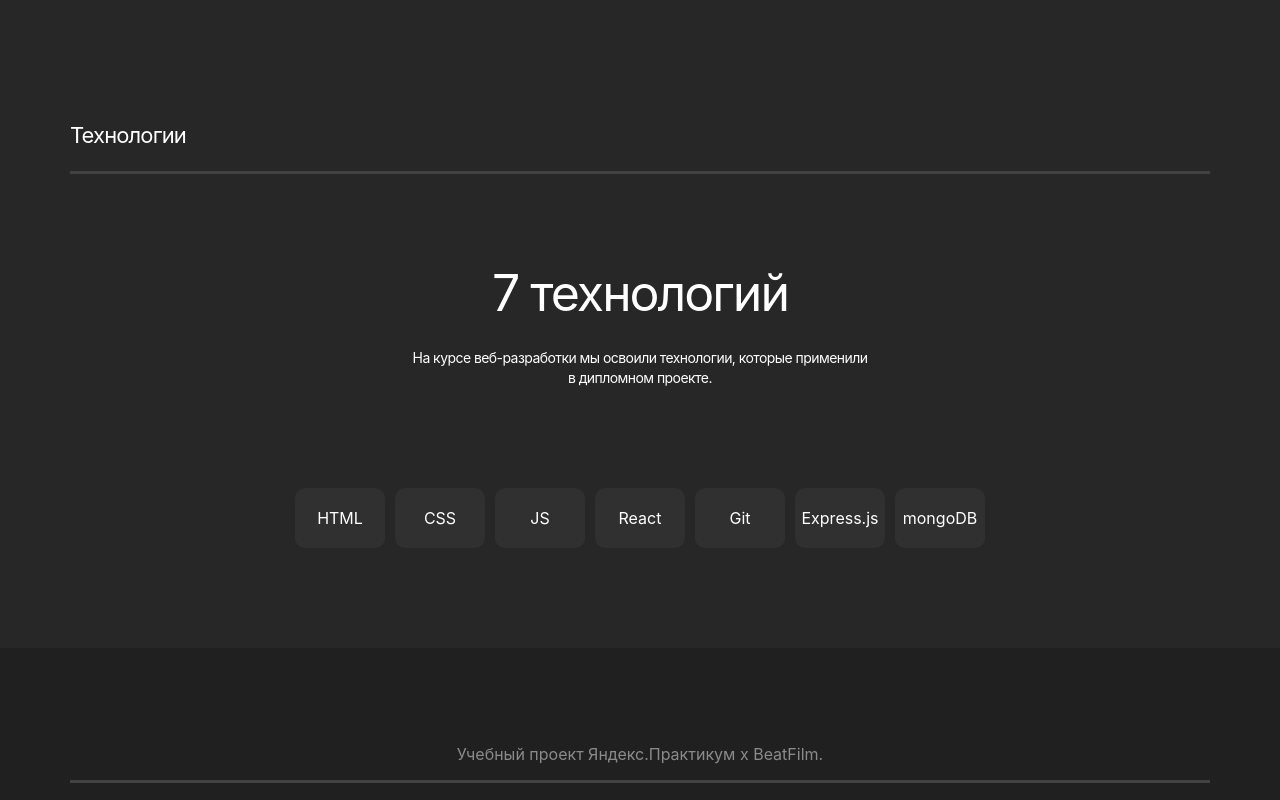
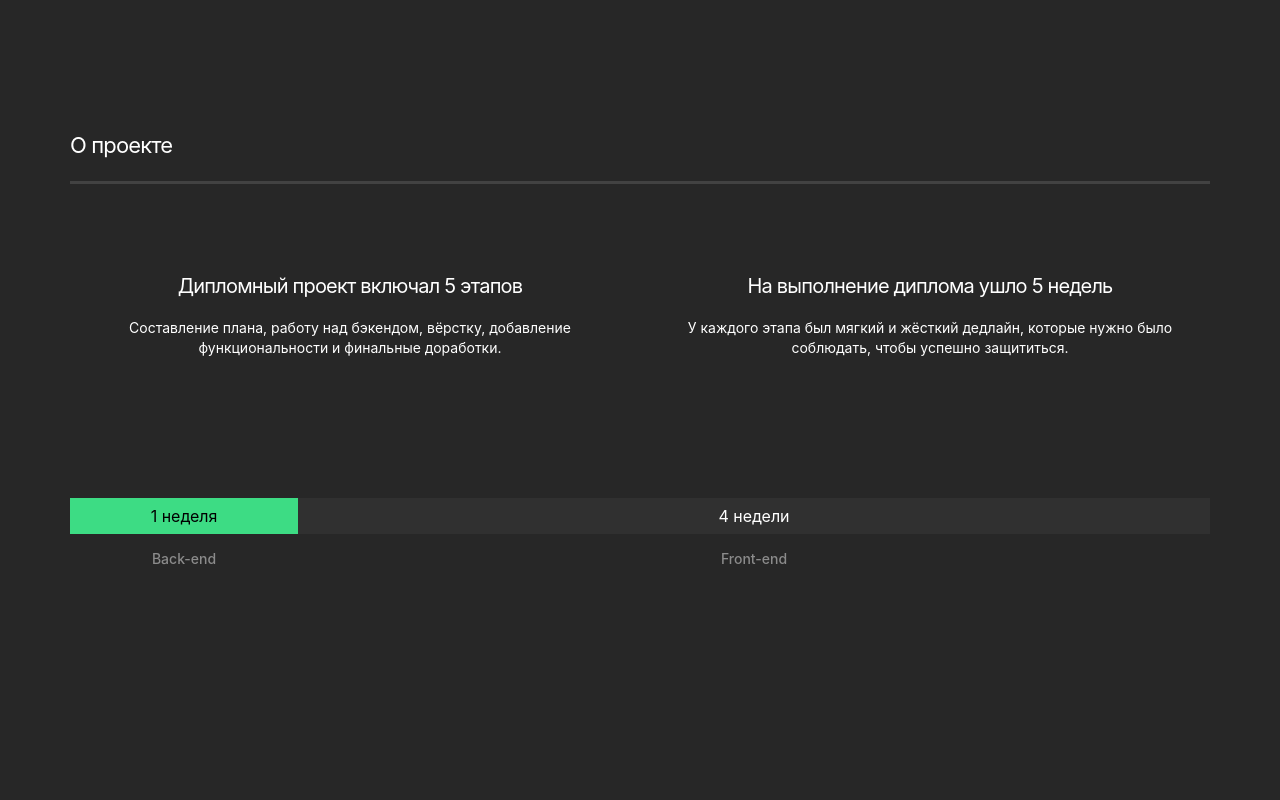
Before and after one commit to OGSmit/movies-explorer-frontend, a React (Create React App) app in the folder frontend/: page / in a window 1280 px wide. Shown: the top 800 px of the page. Built offline with nearby package versions, Linux system fonts and the light colour scheme.

Commit message:
написал секцию about

```diff
--- a/frontend/src/components/About.css
+++ b/frontend/src/components/About.css
@@ -0,0 +1,97 @@
+.about {
+  margin: 0 auto;
+  padding: 110px 70px;
+  background-color: #272727;
+  display: flex;
+  flex-direction: column;
+  align-items: center;
+  box-sizing: border-box;
+}
+
+.about__description {
+  font-family: 'Inter';
+  font-style: normal;
+  font-weight: 400;
+  font-size: 22px;
+  line-height: 27px;
+  letter-spacing: -0.04em;
+  color: #FFFFFF;
+  align-self: start;
+}
+
+.about__container {
+  display: flex;
+  flex-direction: row;
+  border-top: solid #424242;
+  justify-content: center;
+  align-items: center;
+  width: 100%;
+  padding: 70px 0 110px;
+  gap: 20px;
+}
+
+.about__topic-stage {
+  width: 50%;
+}
+
+.about__topic-name {
+  font-family: 'Inter';
+  font-style: normal;
+  font-weight: 400;
+  font-size: 20px;
+  line-height: 24px;
+  letter-spacing: -0.04em;
+  color: #FFFFFF;
+}
+
+.about__topic-text {
+  font-family: 'Inter';
+  font-style: normal;
+  font-weight: 400;
+  font-size: 14px;
+  line-height: 20px;
+  color: #FFFFFF;
+}
+
+.about__line-container {
+  display: flex;
+  flex-direction: row;
+  justify-content: center;
+  align-items: center;
+  width: 100%;
+}
+
+.about__line-20 {
+  width: 20%;
+}
+
+.about__line-80 {
+  width: 80%;
+}
+
+.about__line {
+  height: 36px;
+  display: flex;
+  justify-content: center;
+  align-items: center;
+}
+
+.about__line_green {
+  background-color: #3DDC84;
+  color: black;
+}
+
+.about__line_gray {
+  background-color: #303030;
+  color: white;
+}
+
+.about__line-name {
+  font-family: 'Inter';
+  font-style: normal;
+  font-weight: 500;
+  font-size: 14px;
+  line-height: 17px;
+  text-align: center;
+  color: #8B8B8B;
+}
--- a/frontend/src/components/About.js
+++ b/frontend/src/components/About.js
@@ -3,8 +3,28 @@ import './About.css'
 function About() {
 
   return (
-    <div>
-
+    <div className='about'>
+      <p className='about__description'>О проекте</p>
+      <div className='about__container'>
+        <div className='about__topic-stage'>
+        <p className='about__topic-name'>Дипломный проект включал 5 этапов</p>
+        <p className='about__topic-text'>Составление плана, работу над бэкендом, вёрстку, добавление функциональности и финальные доработки.</p>
+        </div>
+        <div className='about__topic-stage'>
+        <p className='about__topic-name'>На выполнение диплома ушло 5 недель</p>
+        <p className='about__topic-text'>У каждого этапа был мягкий и жёсткий дедлайн, которые нужно было соблюдать, чтобы успешно защититься.</p>
+        </div>
+      </div>
+      <div className='about__line-container'>
+        <div className='about__line-20'>
+          <p className='about__line about__line_green'>1 неделя</p>
+          <p className='about__line-name'>Back-end</p>
+        </div>
+        <div className='about__line-80'>
+          <p className='about__line about__line_gray'>4 недели</p>
+          <p className='about__line-name'>Front-end</p>
+        </div>
+        </div>
     </div>
   )
 }
```
